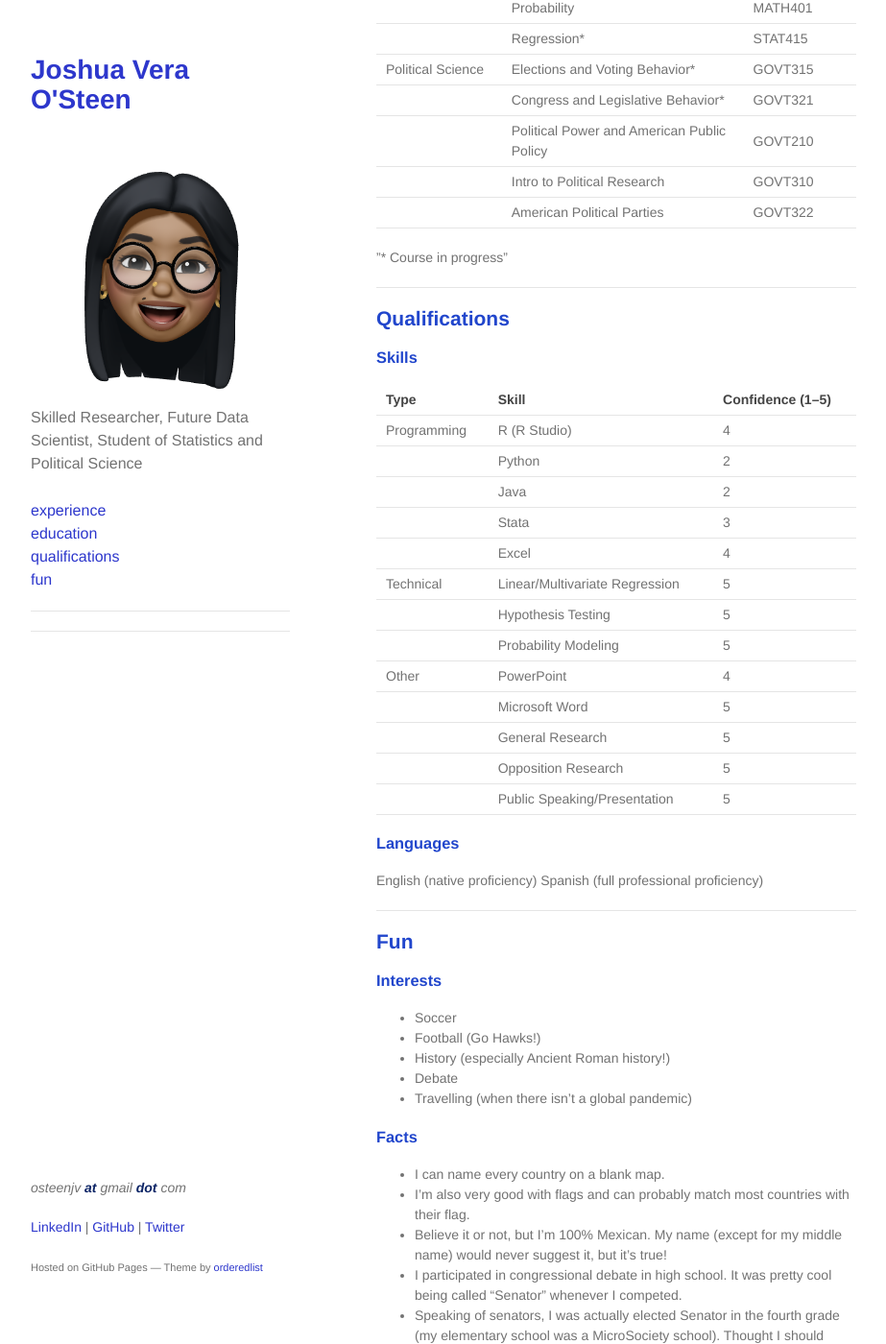
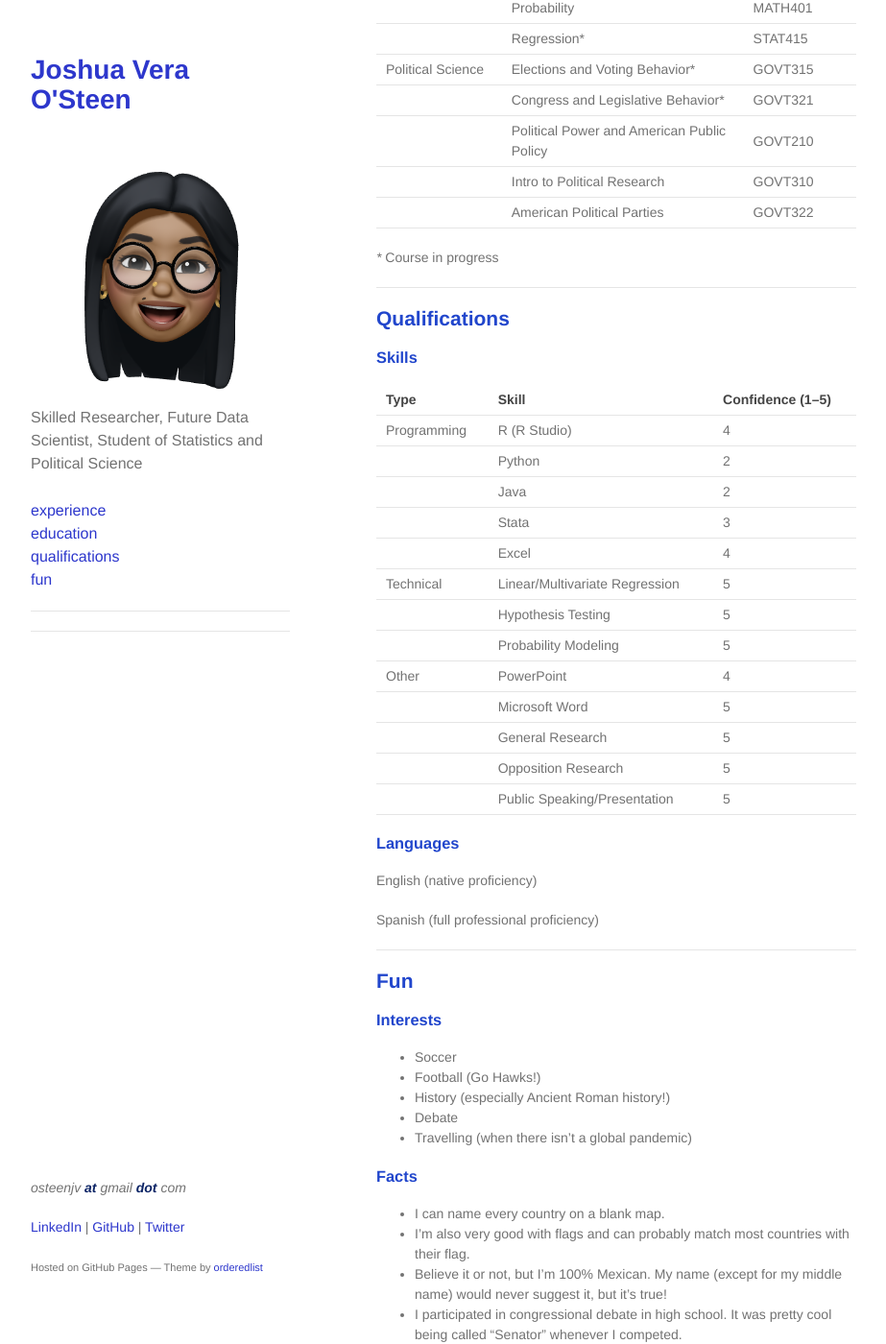
Before and after one commit to JVOsteen/JVOsteen.github.io, a Jekyll site: the page built from index.md, in a window 1280 px wide and 1400 px high, scrolled down 1635 px. Shown: the whole window at 96% size, without its empty margins (178-1101 px from the left). Built offline with Jekyll 4.4.1, drawn with Linux system fonts in a browser that asks for light colours; our own code applies the rules of GitHub Pages for plain Markdown files.

```diff
--- a/index.md
+++ b/index.md
@@ -73,7 +73,7 @@ American University, Washington D.C.
 |                  | Intro to Political Research                           | GOVT310              |
 |                  | American Political Parties                            | GOVT322              |
 
-"* Course in progress"
+_*_ Course in progress
 
 ***
 
@@ -100,6 +100,7 @@ American University, Washington D.C.
 ### Languages
 
 English (native proficiency)
+
 Spanish (full professional proficiency)
 
 ***
```
